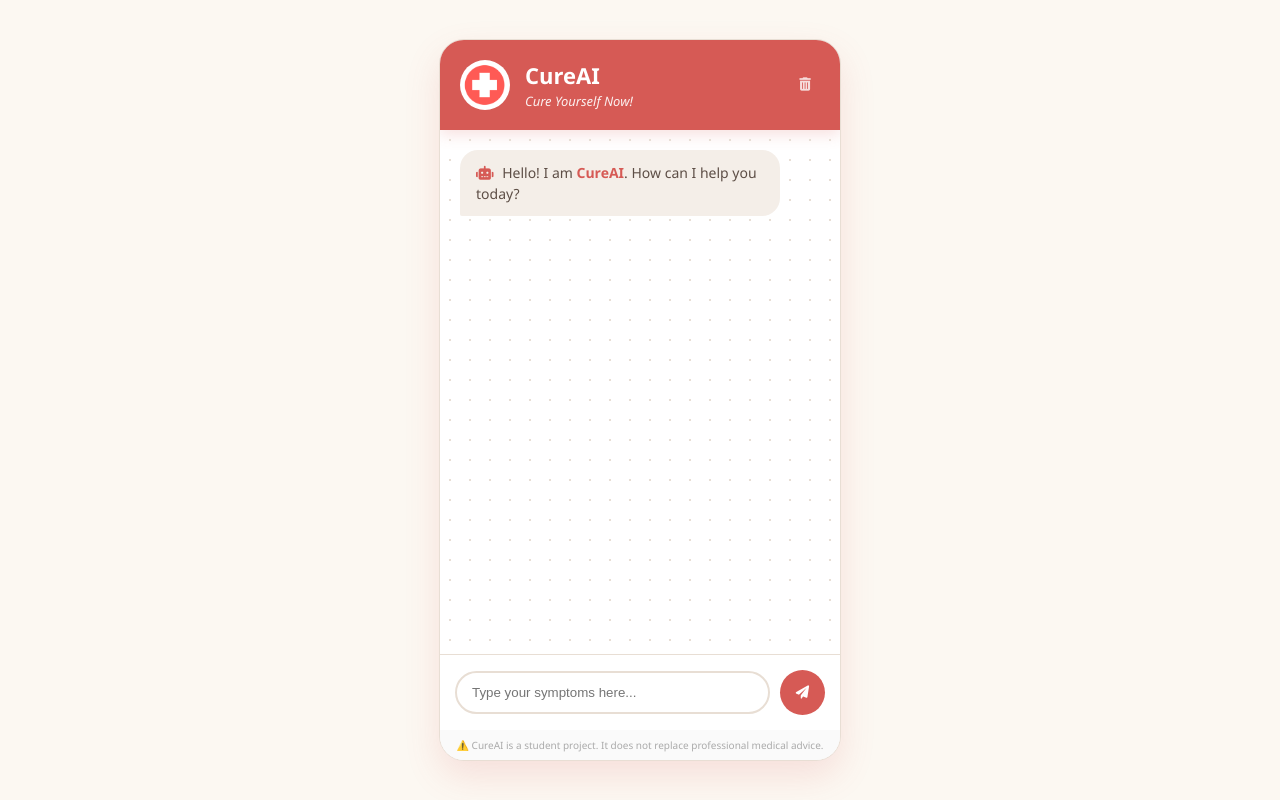
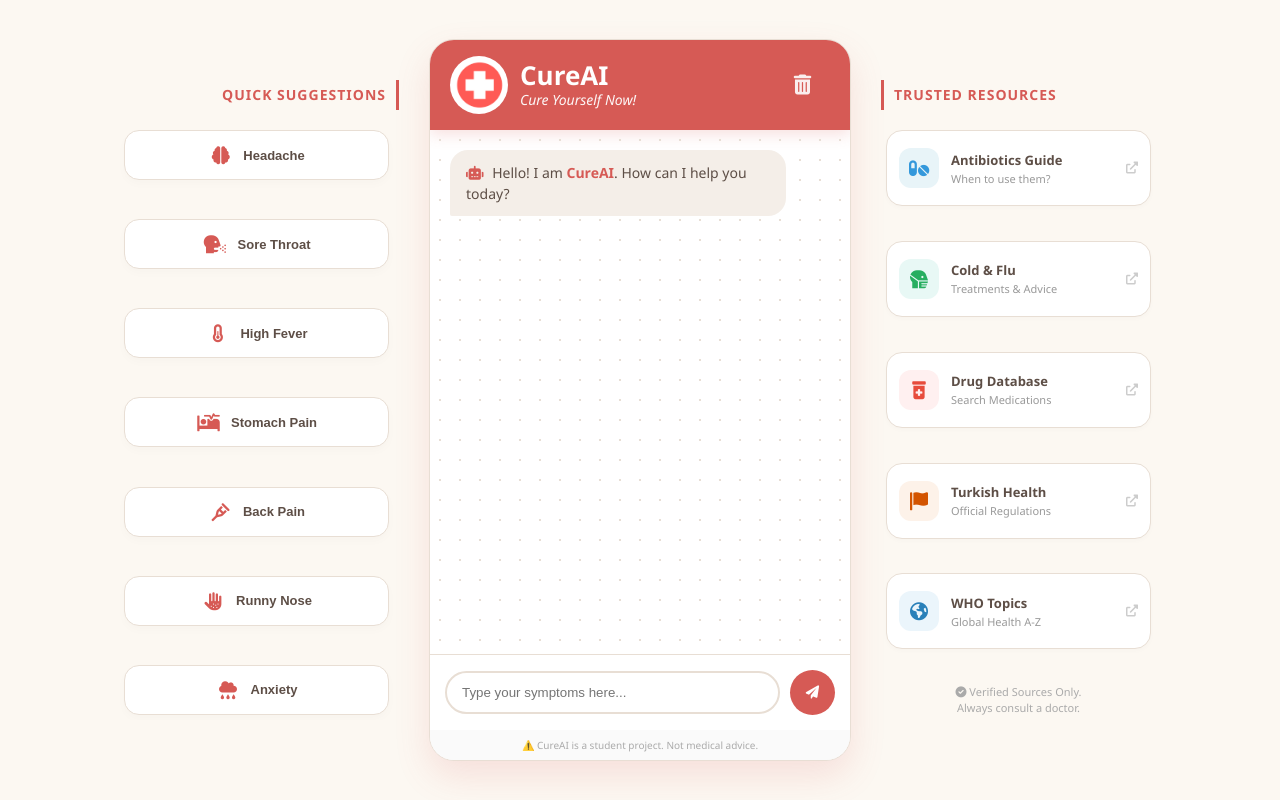
Before and after one commit to DorukBey7777/SENG-461-ProjectGroup, a Flask app: page / in a window 1280 px wide. Run offline with Flask 3, Linux system fonts and the light colour scheme.

Commit message:
UI Update

```diff
--- /dev/null
+++ b/assets/css/style.css
@@ -0,0 +1,197 @@
+/* --- TEMEL AYARLAR --- */
+:root {
+    --bg-color: #fcf8f2;
+    --primary-color: #d65a55;
+    --primary-hover: #c44d48;
+    --text-color: #5d4e46;
+    --chat-bg: #ffffff;
+    --ai-msg-bg: #f4eee8;
+    --border-color: #e8ded4;
+}
+
+body {
+    font-family: 'Segoe UI', Tahoma, Geneva, Verdana, sans-serif;
+    background-color: var(--bg-color);
+    color: var(--text-color);
+    display: flex;
+    justify-content: center;
+    align-items: center;
+    height: 100vh;
+    margin: 0;
+    overflow: hidden;
+}
+
+.app-layout {
+    display: flex;
+    align-items: center;
+    justify-content: center;
+    gap: 30px;
+    width: 100%;
+    max-width: 1400px;
+    padding: 20px;
+}
+
+/* --- YAN PANELLER (Masaüstü) --- */
+.side-panel {
+    width: 280px;
+    height: 80vh;
+    max-height: 800px;
+    display: flex;
+    flex-direction: column;
+}
+
+.panel-title {
+    margin: 0 0 15px 0;
+    font-size: 14px;
+    color: var(--primary-color);
+    text-transform: uppercase;
+    letter-spacing: 1px;
+    font-weight: 700;
+    flex-shrink: 0;
+    height: 30px;
+    line-height: 30px;
+}
+
+.left-panel .panel-title { text-align: right; border-right: 3px solid var(--primary-color); padding-right: 10px; }
+.right-panel .panel-title { text-align: left; border-left: 3px solid var(--primary-color); padding-left: 10px; }
+
+/* İçerik Düzeni */
+.content-wrapper {
+    flex: 1;
+    display: flex;
+    flex-direction: column;
+    justify-content: space-between;
+    padding: 5px 10px 5px 5px;
+    overflow-y: auto;
+    gap: 5px;
+}
+
+/* Sol Panel Butonları */
+.quick-btn {
+    width: 100%; height: 50px; background-color: white; border: 1px solid var(--border-color); border-radius: 15px; cursor: pointer; transition: transform 0.2s ease, background-color 0.2s; color: var(--text-color); font-size: 13px; font-weight: 600; display: flex; align-items: center; padding: 0 15px; gap: 10px; box-shadow: 0 4px 10px rgba(0,0,0,0.02); margin: 0;
+}
+.quick-btn:hover { border-color: var(--primary-color); background-color: #fff0f0; transform: translateX(5px); color: var(--primary-color); }
+.quick-btn i { font-size: 18px; color: var(--primary-color); width: 25px; text-align: center; }
+
+/* --- ORTA PANEL (CHAT) --- */
+.chat-container {
+    width: 420px;
+    height: 90vh;
+    max-height: 980px;
+    min-height: 500px;
+    background: var(--chat-bg);
+    border-radius: 25px;
+    box-shadow: 0 15px 35px rgba(214, 90, 85, 0.15);
+    display: flex;
+    flex-direction: column;
+    overflow: hidden;
+    position: relative;
+    border: 1px solid var(--border-color);
+    z-index: 10;
+}
+
+/* --- HEADER (OPTİMİZE EDİLDİ) --- */
+.header {
+    background-color: var(--primary-color);
+    color: white;
+    /* Yükseklik eski haline (70px) çekildi ama padding kısıldı */
+    height: 90px;
+    padding: 0 20px; /* Üst/Alt padding sıfırlandı ki içerik sığsın */
+    display: flex;
+    align-items: center;
+    justify-content: space-between;
+    box-shadow: 0 4px 15px rgba(214, 90, 85, 0.2);
+    flex-shrink: 0;
+}
+
+.header-brand { display: flex; align-items: center; gap: 12px; }
+
+/* Logo: Kutu küçük ama logo büyük */
+.header-icon {
+    width: 58px; height: 58px; /* Logoyu büyüttük */
+    box-sizing: border-box; display: block; object-fit: contain; background-color: white; border-radius: 50%; padding: 3px; padding-left: 4.5px;
+}
+
+/* Yazılar: Fontlar büyütüldü */
+.header h2 {
+    margin: 0;
+    font-size: 26px; /* 22px'ten 26px'e çıktı */
+    font-weight: 700;
+    line-height: 1; /* Satır aralığını kıstık ki sığsın */
+}
+
+.header p {
+    margin: 2px 0 0 0;
+    font-size: 14px; /* Biraz daha belirgin */
+    opacity: 0.95; font-style: italic;
+}
+
+/* Chat İçeriği */
+.chat-box { flex: 1; padding: 20px; overflow-y: auto; display: flex; flex-direction: column; gap: 15px; background-image: radial-gradient(var(--border-color) 1px, transparent 1px); background-size: 20px 20px; }
+.message { max-width: 80%; padding: 12px 16px; border-radius: 18px; font-size: 14px; line-height: 1.5; position: relative; animation: fadeIn 0.3s ease; }
+@keyframes fadeIn { from { opacity: 0; transform: translateY(10px); } to { opacity: 1; transform: translateY(0); } }
+.ai { background-color: var(--ai-msg-bg); color: var(--text-color); align-self: flex-start; border-bottom-left-radius: 2px; }
+.user { background-color: var(--primary-color); color: white; align-self: flex-end; border-bottom-right-radius: 2px; box-shadow: 0 3px 10px rgba(214, 90, 85, 0.2); }
+.ai b { color: var(--primary-color); } .ai ul { padding-left: 20px; margin: 5px 0; }
+
+.input-area { padding: 15px; background: var(--chat-bg); border-top: 1px solid var(--border-color); display: flex; gap: 10px; align-items: center; flex-shrink: 0; }
+input { flex: 1; padding: 12px 15px; border: 2px solid var(--border-color); border-radius: 25px; outline: none; transition: 0.3s; color: var(--text-color); }
+input:focus { border-color: var(--primary-color); }
+
+button { width: 45px; height: 45px; background-color: var(--primary-color); color: white; border: none; border-radius: 50%; cursor: pointer; transition: 0.2s; display: flex; justify-content: center; align-items: center; }
+button:hover { background-color: var(--primary-hover); transform: scale(1.1); }
+button:disabled { background-color: #ccc; cursor: not-allowed; }
+
+/* Silme Butonu: İkon büyüdü, kutu sabit */
+#clear-btn {
+    background-color: transparent;
+    color: #fff;
+    width: 35px; height: 35px;
+    opacity: 0.9;
+    box-shadow: none;
+    font-size: 20px; /* İkon büyütüldü */
+    display: flex; align-items: center; justify-content: center;
+    margin-right: 10px;
+}
+#clear-btn:hover { color: #fff; opacity: 1; background-color: rgba(255,255,255,0.2); transform: scale(1.1); }
+
+.disclaimer { font-size: 10px; color: #aaa; text-align: center; padding: 8px; background-color: #fafafa; flex-shrink: 0; }
+
+/* Sağ Panel Kartları */
+.resource-card { display: flex; align-items: center; background: white; border: 1px solid var(--border-color); border-radius: 16px; padding: 12px; text-decoration: none; transition: transform 0.2s ease; box-shadow: 0 2px 5px rgba(0,0,0,0.02); height: 50px; margin: 0; }
+.resource-card:hover { transform: translateY(-3px); box-shadow: 0 8px 20px rgba(214, 90, 85, 0.15); border-color: var(--primary-color); }
+.resource-card .icon-box { width: 40px; height: 40px; border-radius: 12px; display: flex; justify-content: center; align-items: center; font-size: 18px; margin-right: 12px; flex-shrink: 0; }
+.resource-card .text-box { flex: 1; }
+.resource-card h4 { margin: 0; font-size: 13px; font-weight: 700; color: var(--text-color); }
+.resource-card p { margin: 2px 0 0 0; font-size: 11px; color: #999; }
+.resource-card .arrow { font-size: 12px; color: #ccc; transition: 0.3s; }
+.resource-card:hover .arrow { color: var(--primary-color); transform: translateX(3px); }
+
+
+/* --- SADELEŞTİRİLMİŞ MOBİL UYUMLULUK --- */
+@media (max-width: 1100px) {
+    .app-layout {
+        padding: 0;
+        width: 100%;
+        height: 100vh;
+    }
+
+    /* Yan Panelleri Tamamen GİZLE */
+    .side-panel {
+        display: none !important;
+    }
+
+    /* Orta Paneli (Chat) Tam Ekran Yap */
+    .chat-container {
+        width: 100%;
+        height: 100vh;
+        max-height: 100vh;
+        border-radius: 0;
+        border: none;
+        box-shadow: none;
+    }
+
+    .header {
+        border-radius: 0;
+    }
+}
--- a/templates/index.html
+++ b/templates/index.html
@@ -5,165 +5,36 @@
     <meta name="viewport" content="width=device-width, initial-scale=1.0">
     <title>CureAI - Cure Yourself Now!</title>
     <link rel="stylesheet" href="https://cdnjs.cloudflare.com/ajax/libs/font-awesome/6.0.0/css/all.min.css">
-    <style>
-        /* Color Palette */
-        :root {
-            --bg-color: #fcf8f2;
-            --primary-color: #d65a55;
-            --primary-hover: #c44d48;
-            --text-color: #5d4e46;
-            --chat-bg: #ffffff;
-            --ai-msg-bg: #f4eee8;
-            --border-color: #e8ded4;
-        }
-
-        body {
-            font-family: 'Segoe UI', Tahoma, Geneva, Verdana, sans-serif;
-            background-color: var(--bg-color);
-            color: var(--text-color);
-            display: flex;
-            justify-content: center;
-            align-items: center;
-            height: 100vh;
-            margin: 0;
-            overflow: hidden;
-        }
-
-        /* Main Chat Container */
-        .chat-container {
-            width: 400px;
-            height: 90vh;
-            max-height: 980px;
-            min-height: 500px;
-            background: var(--chat-bg);
-            border-radius: 25px;
-            box-shadow: 0 15px 35px rgba(214, 90, 85, 0.15);
-            display: flex;
-            flex-direction: column;
-            overflow: hidden;
-            position: relative;
-            border: 1px solid var(--border-color);
-        }
-
-        /* Header Section */
-        .header {
-            background-color: var(--primary-color);
-            color: white;
-            padding: 20px;
-            display: flex;
-            align-items: center;
-            gap: 15px;
-            box-shadow: 0 4px 15px rgba(214, 90, 85, 0.2);
-            flex-shrink: 0;
-        }
-
-        /* --- LOGO DÜZENLEMESİ BURADA YAPILDI --- */
-        .header-icon {
-            width: 50px;
-            height: 50px;
-            /* Padding'in toplam boyutu 50px'in üzerine çıkarmasını engeller */
-            box-sizing: border-box;
-            /* Resmin satır içi eleman gibi davranıp kaymasını önler */
-            display: block;
-
-            object-fit: contain;
-            background-color: white;
-            border-radius: 50%;
-            padding: 3px; /* Beyaz çerçeve ile logo arasındaki boşluğu biraz artırdım */
-        }
-        /* --------------------------------------- */
-
-        .header h2 { margin: 0; font-size: 22px; font-weight: 700; }
-        .header p { margin: 2px 0 0 0; font-size: 13px; opacity: 0.9; font-style: italic; }
-
-        /* Chat Area */
-        .chat-box {
-            flex: 1;
-            padding: 20px;
-            overflow-y: auto;
-            display: flex;
-            flex-direction: column;
-            gap: 15px;
-            background-image: radial-gradient(var(--border-color) 1px, transparent 1px);
-            background-size: 20px 20px;
-        }
-
-        /* Messages */
-        .message {
-            max-width: 80%;
-            padding: 12px 16px;
-            border-radius: 18px;
-            font-size: 14px;
-            line-height: 1.5;
-            position: relative;
-            animation: fadeIn 0.3s ease;
-        }
-
-        @keyframes fadeIn { from { opacity: 0; transform: translateY(10px); } to { opacity: 1; transform: translateY(0); } }
-
-        .ai { background-color: var(--ai-msg-bg); color: var(--text-color); align-self: flex-start; border-bottom-left-radius: 2px; }
-        .user { background-color: var(--primary-color); color: white; align-self: flex-end; border-bottom-right-radius: 2px; box-shadow: 0 3px 10px rgba(214, 90, 85, 0.2); }
-
-        /* Input Area */
-        .input-area {
-            padding: 15px;
-            background: var(--chat-bg);
-            border-top: 1px solid var(--border-color);
-            display: flex;
-            gap: 10px;
-            align-items: center;
-            flex-shrink: 0;
-        }
-
-        input {
-            flex: 1;
-            padding: 12px 15px;
-            border: 2px solid var(--border-color);
-            border-radius: 25px;
-            outline: none;
-            transition: 0.3s;
-            color: var(--text-color);
-        }
-        input:focus { border-color: var(--primary-color); }
-
-        button {
-            width: 45px;
-            height: 45px;
-            background-color: var(--primary-color);
-            color: white;
-            border: none;
-            border-radius: 50%;
-            cursor: pointer;
-            transition: 0.2s;
-            display: flex;
-            justify-content: center;
-            align-items: center;
-        }
-        button:hover { background-color: var(--primary-hover); transform: scale(1.1); }
-        button:disabled { background-color: #ccc; cursor: not-allowed; }
-
-        /* Clear Button */
-        #clear-btn { background-color: transparent; color: #fff; width: 30px; opacity: 0.8; box-shadow: none; }
-        #clear-btn:hover { color: #fff; opacity: 1; background-color: rgba(255,255,255,0.2); }
-
-        /* Disclaimer Footer */
-        .disclaimer { font-size: 10px; color: #aaa; text-align: center; padding: 8px; background-color: #fafafa; flex-shrink: 0; }
-
-        /* Markdown Styling */
-        .ai b { color: var(--primary-color); }
-        .ai ul { padding-left: 20px; margin: 5px 0; }
-    </style>
+    <link rel="stylesheet" href="/assets/css/style.css">
 </head>
 <body>
 
+<div class="app-layout">
+
+    <div class="side-panel left-panel">
+        <h3 class="panel-title">Quick Suggestions</h3>
+        <div class="content-wrapper">
+            <button class="quick-btn" onclick="quickAsk('I have a terrible headache.')"><i class="fas fa-brain"></i> Headache</button>
+            <button class="quick-btn" onclick="quickAsk('My throat is sore.')"><i class="fas fa-head-side-cough"></i> Sore Throat</button>
+            <button class="quick-btn" onclick="quickAsk('I have a high fever and chills.')"><i class="fas fa-thermometer-half"></i> High Fever</button>
+            <button class="quick-btn" onclick="quickAsk('Stomach pain and nausea.')"><i class="fas fa-procedures"></i> Stomach Pain</button>
+            <button class="quick-btn" onclick="quickAsk('My back hurts (Back pain).')"><i class="fas fa-crutch"></i> Back Pain</button>
+            <button class="quick-btn" onclick="quickAsk('I have a runny nose.')"><i class="fas fa-allergies"></i> Runny Nose</button>
+            <button class="quick-btn" onclick="quickAsk('I feel stressed and anxious.')"><i class="fas fa-cloud-rain"></i> Anxiety</button>
+        </div>
+    </div>
+
     <div class="chat-container">
         <div class="header">
+            <div class="header-brand">
                 <img src="/assets/logo.png" alt="CureAI Logo" class="header-icon">
-        <div>
+                <div style="display: flex; flex-direction: column;">
                     <h2>CureAI</h2>
                     <p>Cure Yourself Now!</p>
                 </div>
-        <button id="clear-btn" onclick="clearChat()" title="Clear Chat" style="margin-left: auto;">
+            </div>
+
+            <button id="clear-btn" onclick="clearChat()" title="Clear Chat">
                 <i class="fas fa-trash-alt"></i>
             </button>
         </div>
@@ -181,49 +52,80 @@
         </div>
 
         <div class="disclaimer">
-        ⚠️ CureAI is a student project. It does not replace professional medical advice.
+            ⚠️ CureAI is a student project. Not medical advice.
         </div>
+    </div>
+
+    <div class="side-panel right-panel">
+        <h3 class="panel-title">Trusted Resources</h3>
+        <div class="content-wrapper">
+            <a href="https://www.cdc.gov/antibiotic-use/index.html" target="_blank" class="resource-card">
+                <div class="icon-box" style="background: #e8f4f8; color: #3498db;"><i class="fas fa-pills"></i></div>
+                <div class="text-box"><h4>Antibiotics Guide</h4><p>When to use them?</p></div>
+                <i class="fas fa-external-link-alt arrow"></i>
+            </a>
+            <a href="https://www.nhs.uk/conditions/common-cold/" target="_blank" class="resource-card">
+                <div class="icon-box" style="background: #e8f8f5; color: #27ae60;"><i class="fas fa-head-side-mask"></i></div>
+                <div class="text-box"><h4>Cold & Flu</h4><p>Treatments & Advice</p></div>
+                <i class="fas fa-external-link-alt arrow"></i>
+            </a>
+            <a href="https://www.mayoclinic.org/drugs-supplements" target="_blank" class="resource-card">
+                <div class="icon-box" style="background: #fff0f0; color: #e74c3c;"><i class="fas fa-prescription-bottle-alt"></i></div>
+                <div class="text-box"><h4>Drug Database</h4><p>Search Medications</p></div>
+                <i class="fas fa-external-link-alt arrow"></i>
+            </a>
+            <a href="https://www.titck.gov.tr/" target="_blank" class="resource-card">
+                <div class="icon-box" style="background: #fdf2e9; color: #d35400;"><i class="fas fa-flag"></i></div>
+                <div class="text-box"><h4>Turkish Health</h4><p>Official Regulations</p></div>
+                <i class="fas fa-external-link-alt arrow"></i>
+            </a>
+            <a href="https://www.who.int/health-topics" target="_blank" class="resource-card">
+                <div class="icon-box" style="background: #ebf5fb; color: #2980b9;"><i class="fas fa-globe-americas"></i></div>
+                <div class="text-box"><h4>WHO Topics</h4><p>Global Health A-Z</p></div>
+                <i class="fas fa-external-link-alt arrow"></i>
+            </a>
+            <div style="font-size: 11px; color: #aaa; text-align: center; line-height: 1.4;">
+                <i class="fas fa-check-circle"></i> Verified Sources Only.<br>Always consult a doctor.
+            </div>
+        </div>
+    </div>
+
 </div>
 
 <script>
     async function sendMessage() {
         const inputField = document.getElementById("user-input");
-        const sendBtn = document.getElementById("send-btn");
         const message = inputField.value.trim();
-
         if (message === "") return;
 
-        // Add user message to UI
+        processMessage(message);
+        inputField.value = "";
+    }
+
+    function quickAsk(text) { processMessage(text); }
+
+    async function processMessage(message) {
+        const inputField = document.getElementById("user-input");
+        const sendBtn = document.getElementById("send-btn");
         addMessage(message, "user");
-        inputField.value = "";
+        inputField.disabled = true; sendBtn.disabled = true;
 
-        // Disable input while loading
-        inputField.disabled = true;
-        sendBtn.disabled = true;
-
-        // Show loading indicator
         const loadingId = addMessage('<i class="fas fa-circle-notch fa-spin"></i> Analyzing...', "ai", true);
 
         try {
-            // Send request to Flask Backend
             const response = await fetch('/ask', {
                 method: 'POST',
                 headers: { 'Content-Type': 'application/json' },
                 body: JSON.stringify({ message: message })
             });
             const data = await response.json();
-
-            // Remove loading message and show actual response
             document.getElementById(loadingId).remove();
             addMessage(data.response, "ai");
         } catch (error) {
             document.getElementById(loadingId).remove();
-            addMessage("Connection error. Please try again.", "ai");
+            addMessage("Connection error.", "ai");
         } finally {
-            // Re-enable input
-            inputField.disabled = false;
-            sendBtn.disabled = false;
-            inputField.focus();
+            inputField.disabled = false; sendBtn.disabled = false; inputField.focus();
         }
     }
 
@@ -232,13 +134,10 @@
         const div = document.createElement("div");
         div.classList.add("message", sender);
         if(isLoading) div.id = "loading-msg";
-
-        // Format AI response (Basic Markdown)
         if(sender === 'ai' && !isLoading) {
             text = text.replace(/\*\*(.*?)\*\*/g, '<b>$1</b>');
             text = text.replace(/\* (.*?)/g, '<li>$1</li>');
         }
-
         div.innerHTML = text;
         chatBox.appendChild(div);
         chatBox.scrollTop = chatBox.scrollHeight;
@@ -246,17 +145,14 @@
     }
 
     function clearChat() {
-        const chatBox = document.getElementById("chat-box");
-        chatBox.innerHTML = `
+        document.getElementById("chat-box").innerHTML = `
         <div class="message ai">
             <i class="fas fa-robot" style="color: var(--primary-color); margin-right:5px;"></i>
             Chat cleared. I am listening.
         </div>`;
     }
 
-    function handleEnter(event) {
-        if (event.key === "Enter") sendMessage();
-    }
+    function handleEnter(event) { if (event.key === "Enter") sendMessage(); }
 </script>
 
 </body>
```
Lines whose indentation alone changed are shown as unchanged.
